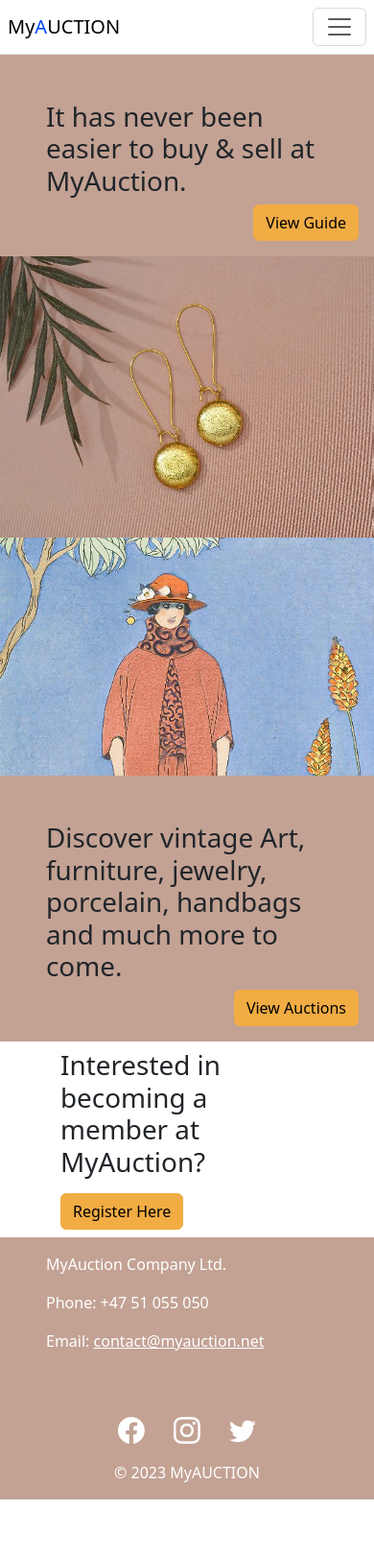
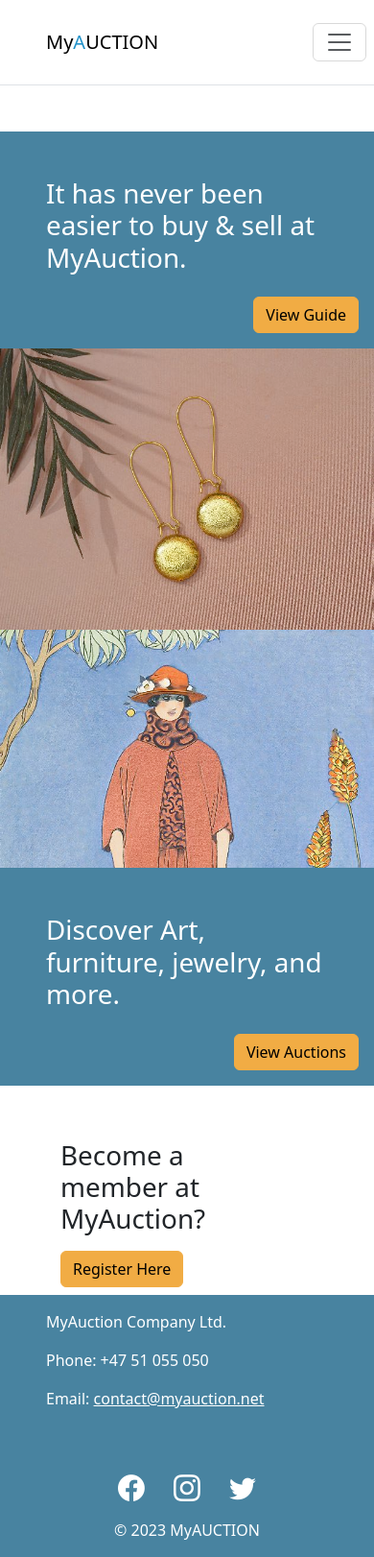
Before and after one commit to Emel-H/Auction-SP2, a website: page index.html in a window 390 px wide. Shown: the whole page at 96% size. Before the commit the page ends 1562 px from the top, so only its background shows below. Drawn offline with nearby package versions, Linux system fonts and the light colour scheme.

Commit message:
color changes

```diff
--- a/index.html
+++ b/index.html
@@ -17,8 +17,8 @@
     <nav
       class="navbar sticky-top navbar-expand-lg navbar-light bg-white border-bottom"
     >
-      <div class="container-fluid">
-        <a class="navbar-brand mx-2" href=""
+      <div class="container-fluid my-3">
+        <a class="navbar-brand mx-5" href=""
           >My<span class="text-info">A</span>UCTION</a
         >
         <button
@@ -67,16 +67,16 @@
     </nav>
     <main>
       <div class="container-fluid">
-        <div class="row">
-          <div class="col-md-5 bg-light">
-            <h1 class="mt-5 px-5">
+        <div class="row mx-md-5 mt-5">
+          <div class="col-md-6 bg-secondary">
+            <h1 class="mt-5 px-5 text-white">
               It has never been easier to buy & sell at MyAuction.
             </h1>
-            <a class="float-end mb-3 me-3 btn btn-primary" href="guide"
+            <a class="float-end my-3 me-3 btn btn-primary" href="guide"
               >View Guide</a
             >
           </div>
-          <div class="col-md-7 bg-light">
+          <div class="col-md-6 bg-secondary">
             <img
               class="w-100 overflow-hidden"
               src="images/earrings.jpg"
@@ -84,25 +84,25 @@
             />
           </div>
         </div>
-        <div class="row">
-          <div class="col-md-5 bg-light">
+        <div class="row mx-md-5">
+          <div class="col-md-6 bg-secondary">
             <img
               class="w-100 overflow-hidden"
               src="images/lady.jpg"
               alt="painting of a lady"
             />
           </div>
-          <div class="col-md-7 bg-light">
-            <h1 class="mt-5 px-5">
-              Discover vintage Art, furniture, jewelry, porcelain, handbags and
-              much more to come.
+          <div class="col-md-6 bg-secondary">
+            <h1 class="mt-5 px-5 text-white">
+              Discover Art, furniture, jewelry, and
+              more.
             </h1>
-            <a class="float-end mb-3 me-3 btn btn-primary" href="listings"
+            <a class="float-end my-3 me-3 btn btn-primary" href="listings"
               >View Auctions</a
             >
           </div>
         </div>
-        <div class="row">
+        <div class="row mx-md-5 mt-5">
           <div class="col-md-12">
             <div class="imagefloattext">
               <img
@@ -112,7 +112,7 @@
               />
               <div class="floattextbox">
                 <h1 class="pt-2 px-4">
-                  Interested in becoming a member at MyAuction?
+                  Become a member at MyAuction?
                 </h1>
                 <a class="my-2 mx-4 text-center btn btn-primary" href="register"
                   >Register Here</a
@@ -126,7 +126,7 @@
     <footer>
       <div class="container-fluid">
         <div class="row">
-          <div class="col-md bg-light">
+          <div class="col-md bg-secondary">
             <p class="text-white mt-3 mx-5">MyAuction Company Ltd.</p>
             <p class="text-white mt-3 mx-5">Phone: +47 51 055 050</p>
             <p class="text-white mt-3 mx-5">
@@ -136,7 +136,7 @@
               >
             </p>
           </div>
-          <div class="col-md bg-light text-center">
+          <div class="col-md bg-secondary text-center">
             <a class="btn btn-white pt-5" href="www.facebook.com"
               ><h1><i class="bi bi-facebook text-white"></i></h1
             ></a>
@@ -149,7 +149,7 @@
           </div>
         </div>
         <div class="row">
-          <div class="col-md bg-light">
+          <div class="col-md bg-secondary">
             <p class="text-center text-white">&copy; 2023 MyAUCTION</p>
           </div>
         </div>
--- a/src/scss/_variables.scss
+++ b/src/scss/_variables.scss
@@ -1,6 +1,6 @@
 $primary: #f1ac44;
-$secondary: #a09fe9;
-$info: rgb(0, 72, 255);
-$light: #c3a294;
+$secondary: #4883a0;
+$info: #2392c9;
+$light: #035F8E;
 
 $grid-gutter-width: 0rem;
```
Also changed, not shown: about/index.html (+4 -4 lines), guide/index.html (+4 -4 lines), listings/index.html (+4 -4 lines), login/index.html (+8 -4 lines), post/index.html (+4 -4 lines), profile/index.html (+4 -4 lines), register/index.html (+10 -6 lines), dist/css/imagefloattext.css, dist/css/styles.css, 1 other file.
